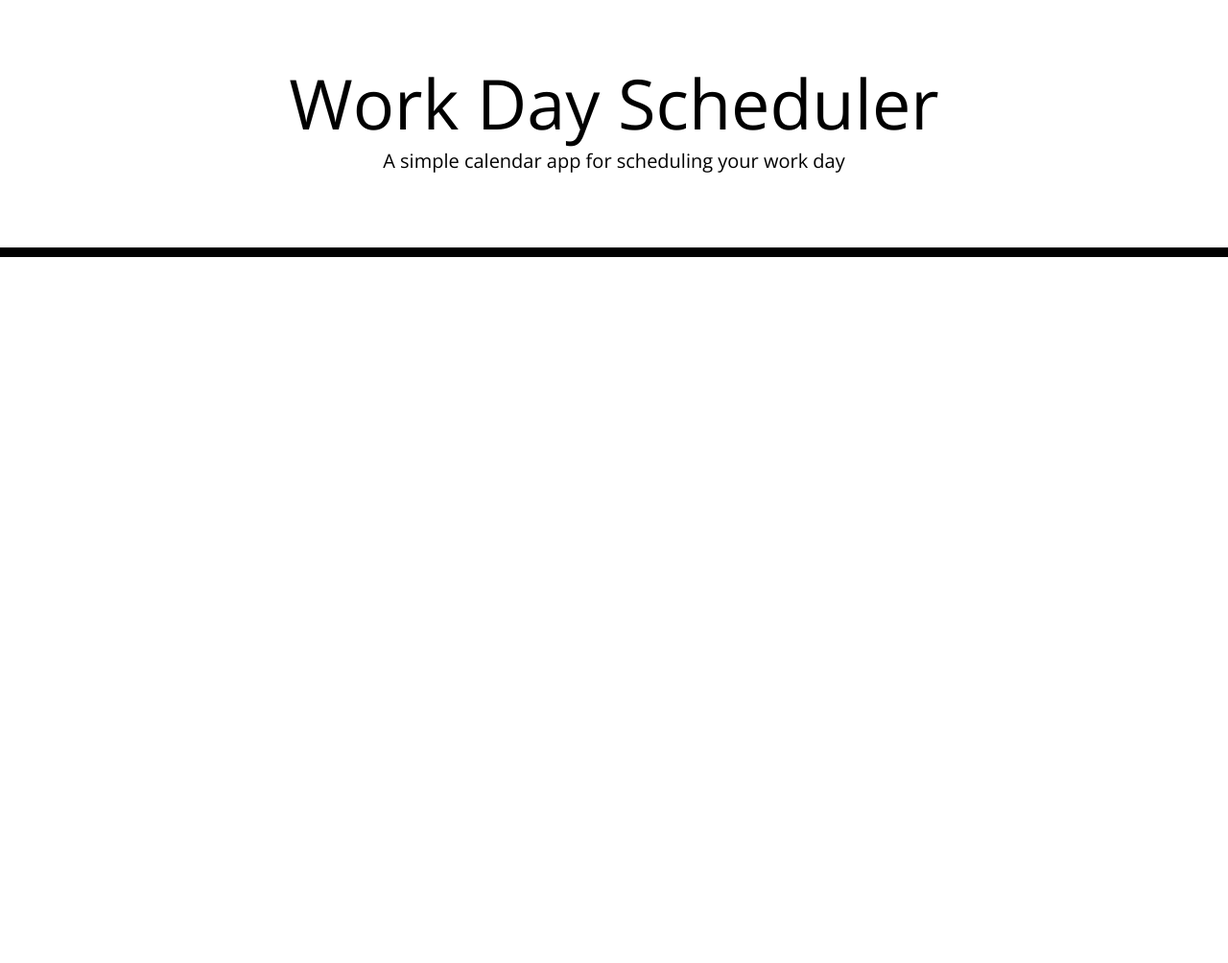
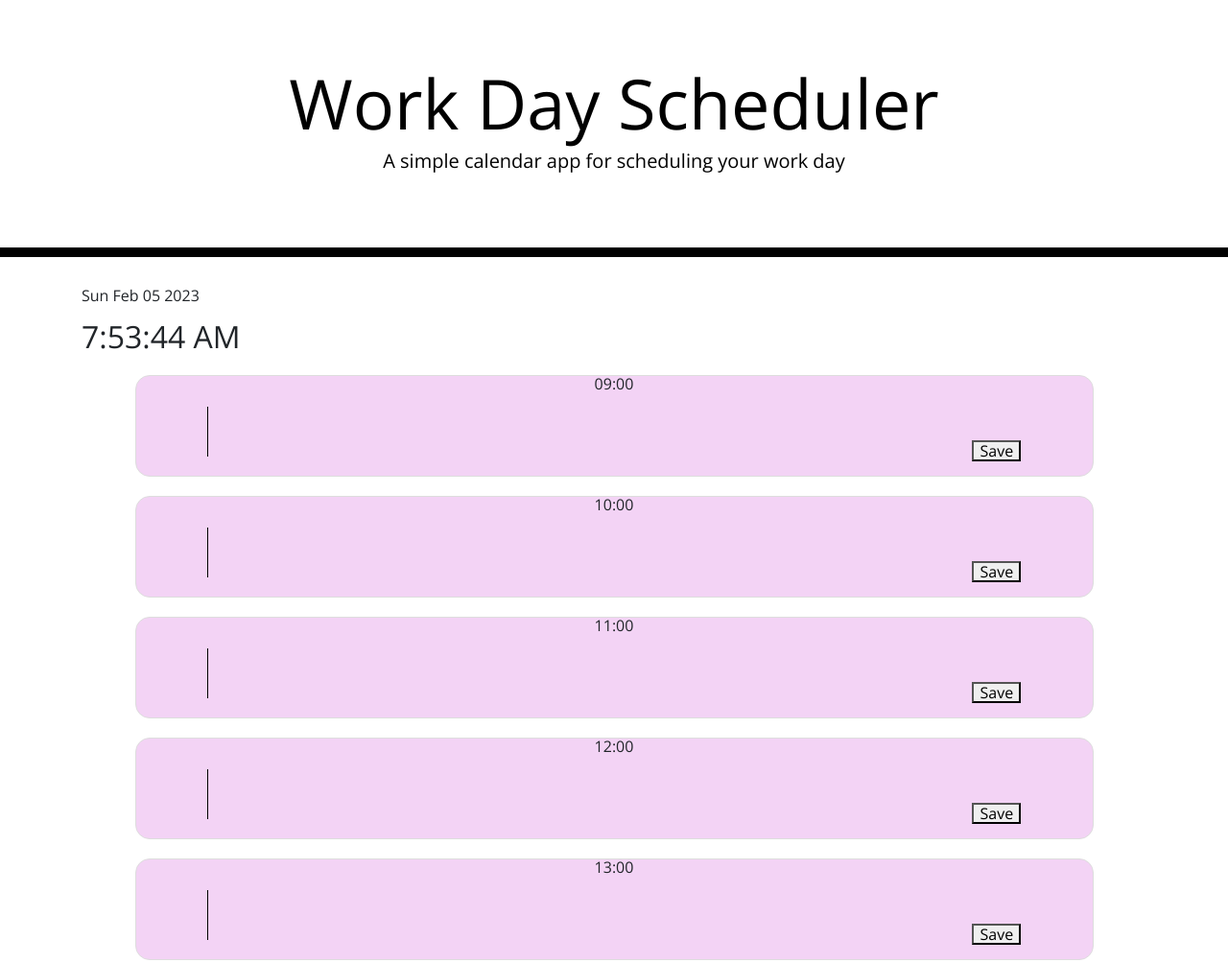
Before and after one commit to jwill5432/Daily-Planner, a plain HTML site: page Develop/index.html in a window 1280 px wide. Shown: the top 1004 px of the page at 96% size. Before the commit the page ends 800 px from the top, so only its background shows below. Drawn offline with nearby package versions, Linux system fonts and the light colour scheme.

Commit message:
<updating code>

```diff
--- a/Develop/index.html
+++ b/Develop/index.html
@@ -29,10 +29,25 @@
       <p id="currentDay" class="lead"></p>
     </header>
     <div class="container">
+      <p id="currentDate"></p>
       <!-- Timeblocks go here -->
+      <head>
+        <meta charset="utf-8">
+        <title>Daily Planner</title>
+        <link rel="stylesheet" type="text/css" href="style.css">
+      </head>
+      <body>
+        <!-- Display the current date and time -->
+        <h1 id="currentDate"></h1>
+        <h2 id="currentTime"></h2>
+
+        <!-- Create a container for the time blocks -->
+        <div id="timeblockcontainer"></div>
+
+        <!-- Reference the JavaScript file -->
+      </body>
     </div>
 
-    <script src="https://cdnjs.cloudflare.com/ajax/libs/jquery/3.2.1/jquery.min.js"></script>
-    <script src="https://cdnjs.cloudflare.com/ajax/libs/moment.js/2.24.0/moment.min.js"></script>
+    <script src="script.js"></script>
   </body>
 </html>
--- /dev/null
+++ b/Develop/script.js
@@ -0,0 +1,41 @@
+const currentDate = new Date();
+const dateElement = document.getElementById("currentDate");
+const timeElement = document.getElementById("currentTime");
+dateElement.innerHTML = currentDate.toDateString();
+timeElement.innerHTML = currentDate.toLocaleTimeString();
+
+const timeBlockContainer = document.getElementById("timeblockcontainer");
+for (let hour = 9; hour <= 17; hour++) {
+  const time = hour < 10 ? "0" + hour + "00" : hour + "00";
+  const timeBlock = document.createElement("div");
+  timeBlock.classList.add("time-block");
+
+  if (currentDate.getHours() > hour) {
+    timeBlock.style.backgroundColor = "#d3d3d3";
+  }
+
+  else if (currentDate.getHours() === hour) {
+    timeBlock.id = "currentDay";
+  }
+
+  timeBlock.innerHTML = `<p>${time.slice(0, 2)}:${time.slice(2)}</p>`;
+
+  const eventText = document.createElement("textarea");
+  eventText.style.width = "80%";
+  eventText.style.margin = "0 auto";
+
+  const storedEvent = localStorage.getItem(time);
+  if (storedEvent) {
+    eventText.value = storedEvent;
+  }
+
+  const saveButton = document.createElement("button");
+  saveButton.innerHTML = "Save";
+  saveButton.addEventListener("click", function() {
+    localStorage.setItem(time, eventText.value);
+  });
+
+  timeBlock.appendChild(eventText);
+  timeBlock.appendChild(saveButton);
+  timeBlockContainer.appendChild(timeBlock);
+}
--- a/Develop/style.css
+++ b/Develop/style.css
@@ -57,7 +57,7 @@ textarea {
   color: white;
 }
 
-.saveBtn {
+.savebutton {
   border-left: 1px solid black;
   border-top-right-radius: 15px;
   border-bottom-right-radius: 15px;
@@ -65,7 +65,17 @@ textarea {
   color: white;
 }
 
-.saveBtn i:hover {
+.savebutton i:hover {
   font-size: 20px;
   transition: all 0.3s ease-in-out;
 }
+
+.time-block {
+  width: 90%;
+  height: 106px;
+  border: 1px solid #ddd;
+  margin: 20px auto;
+  text-align: center;
+  padding-top: 30;
+  background-color: #f3d3f5;
+};
```
Also changed, not shown: Assets/screenshot.PNG (added), 1 other file.
